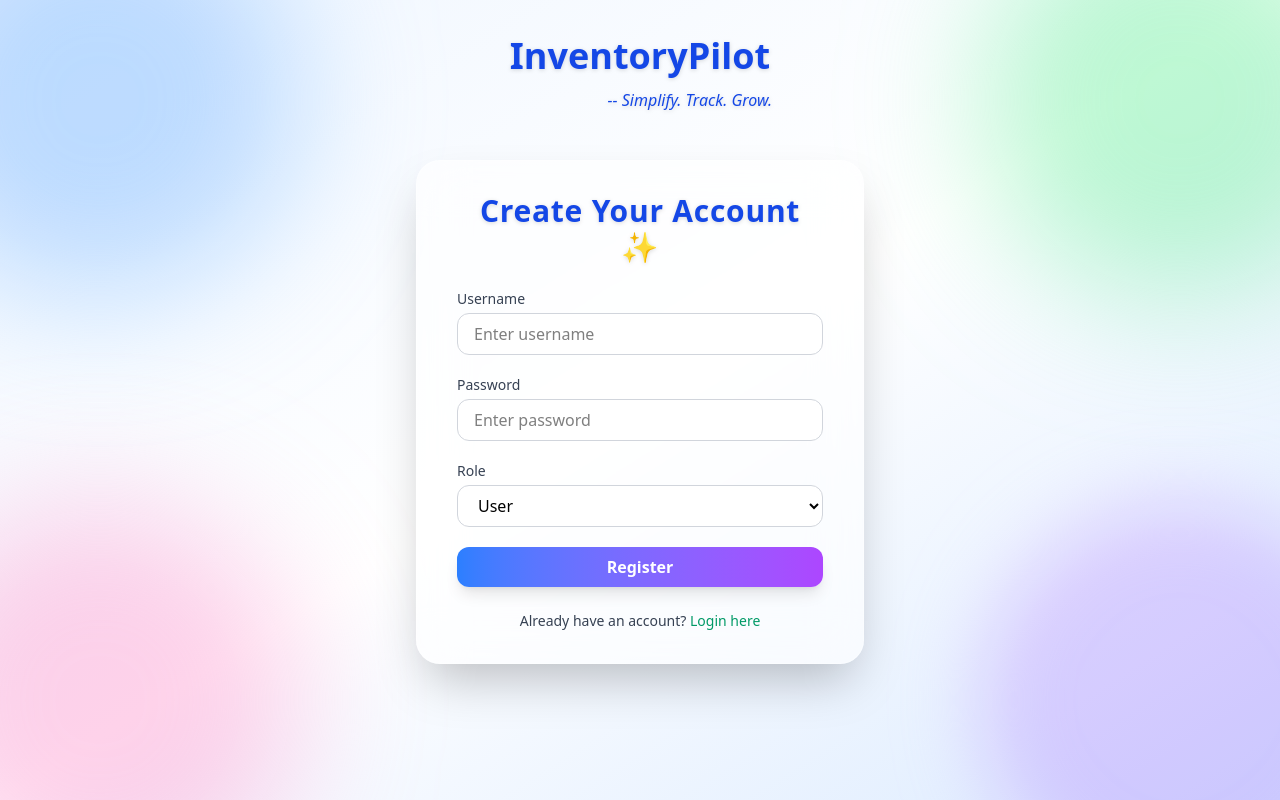
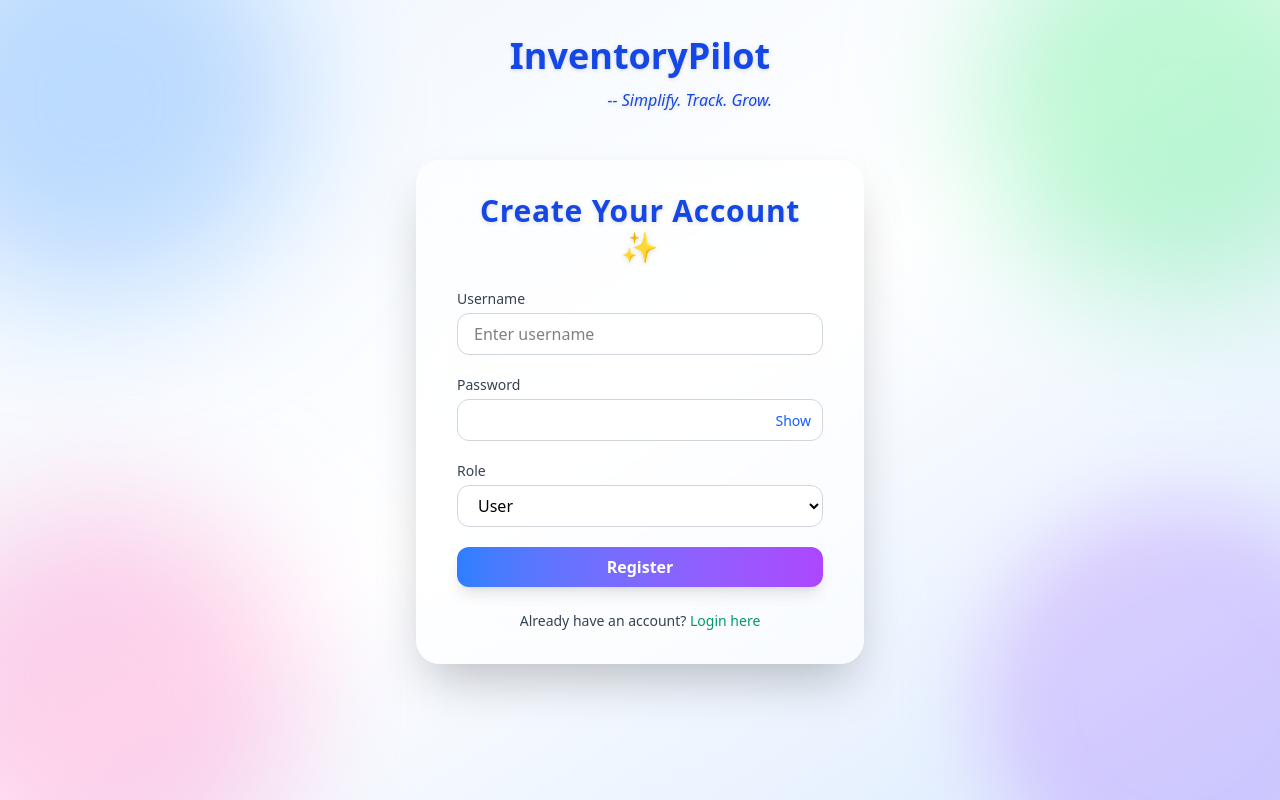
Before and after one commit to atharva5924/InventoryPilot-frontend, a React (Vite) app: page /register in a window 1280 px wide. Built offline with nearby package versions, Linux system fonts and the light colour scheme.

Commit message:
Update Register.jsx

```diff
--- a/src/pages/Register.jsx
+++ b/src/pages/Register.jsx
@@ -9,6 +9,7 @@ const Register = () => {
     role: "user",
   });
   const [error, setError] = useState("");
+  const [showPassword, setShowPassword] = useState(false);
   const navigate = useNavigate();
 
   const handleChange = (e) =>
@@ -20,7 +21,7 @@ const Register = () => {
       await axios.post("https://inventorypilot-backend-ib2e.onrender.com/users/register", formData, {
         withCredentials: true,
       });
-      navigate("/"); // Go to login after successful registration
+      navigate("/");
     } catch (err) {
       setError(err?.response?.data?.message || "Registration failed");
     }
@@ -49,18 +50,24 @@ const Register = () => {
               required
             />
           </div>
-          <div>
+           <div className="relative">
             <label className="block mb-1 text-sm font-medium text-gray-700">
               Password
             </label>
             <input
-              type="password"
+              type={showPassword ? "text" : "password"}
               name="password"
-              placeholder="Enter password"
               onChange={handleChange}
-              className="w-full px-4 py-2 rounded-xl border border-gray-300 focus:outline-none focus:ring-2 focus:ring-blue-400 bg-white/70 backdrop-blur-sm"
+              className="w-full px-4 py-2 rounded-xl border border-gray-300 focus:outline-none focus:ring-2 focus:ring-blue-400 bg-white/70 backdrop-blur-sm pr-16"
               required
             />
+            <button
+              type="button"
+              onClick={() => setShowPassword(!showPassword)}
+              className="absolute right-3 top-9 text-sm text-blue-600 hover:underline focus:outline-none"
+            >
+              {showPassword ? "Hide" : "Show"}
+            </button>
           </div>
           <div>
             <label className="block mb-1 text-sm font-medium text-gray-700">
```
